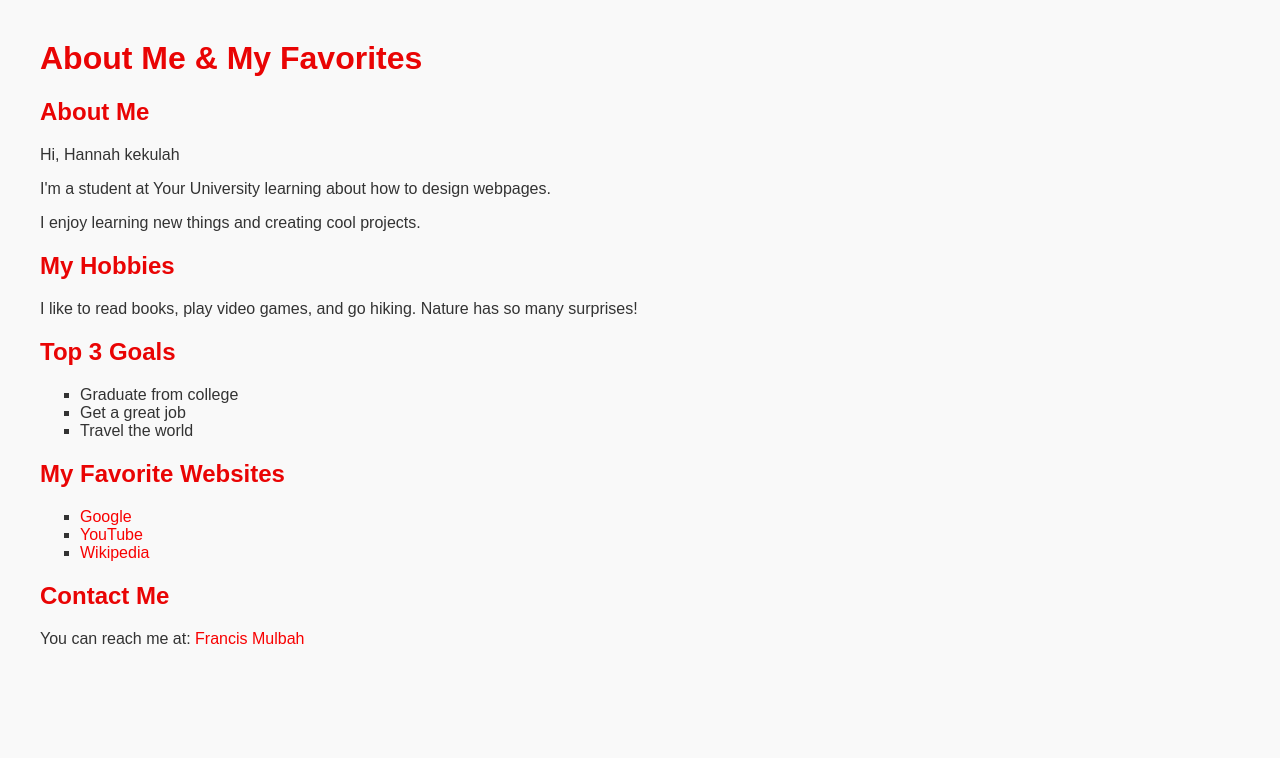
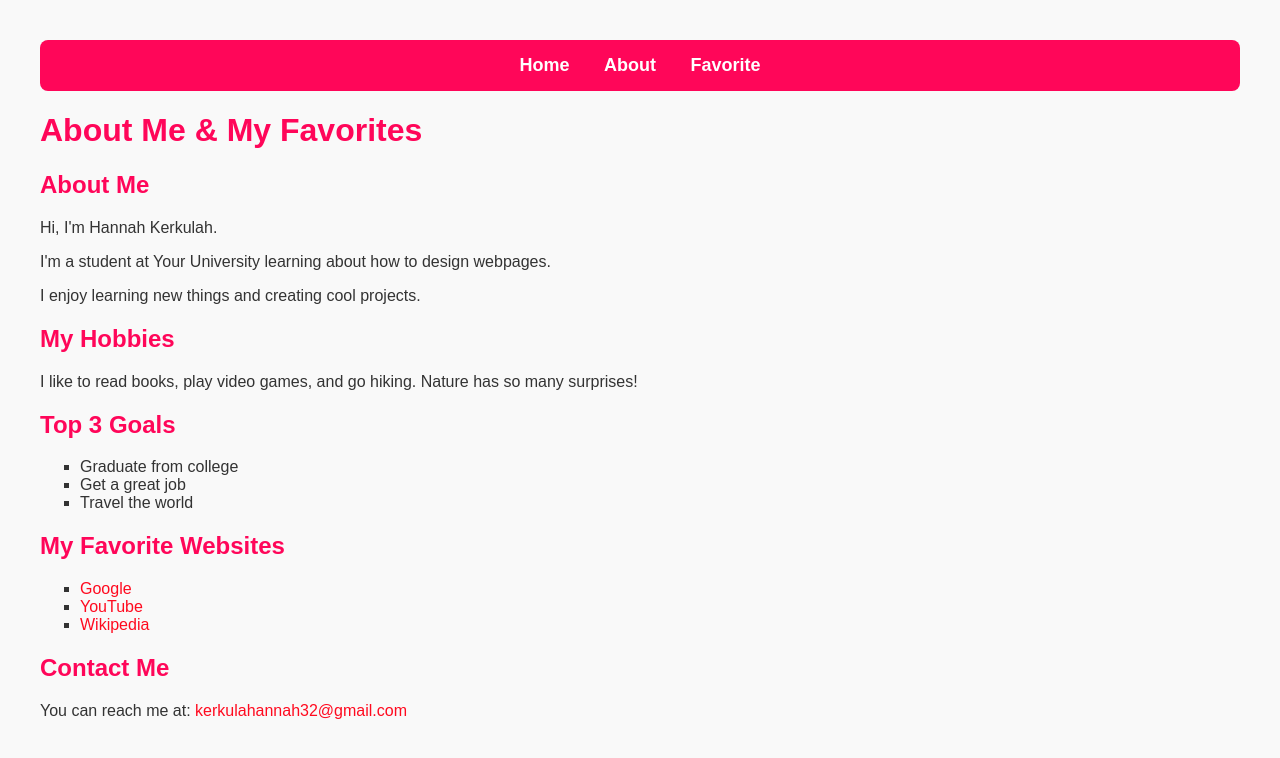
Before and after one commit to HannahZK/StarzAr277, a plain HTML site: page index.htnl.HTML in a window 1280 px wide. Drawn offline with Linux system fonts and the light colour scheme.

Commit message:
Update index.htnl.HTML

```diff
--- a/index.htnl.HTML
+++ b/index.htnl.HTML
@@ -10,14 +10,27 @@
       background-color: #f9f9f9;
       color: #333;
     }
+    header {
+      background-color: #ff0659;
+      color: white;
+      padding: 15px;
+      text-align: center;
+      border-radius: 8px;
+    }
+    nav span {
+      margin: 0 15px;
+      font-weight: bold;
+      font-size: 18px;
+      cursor: default;
+    }
     h1, h2 {
-      color: #e90404;
+      color: #ff0659;
     }
     ul {
       list-style-type: square;
     }
     a {
-      color: #f80101;
+      color: #ff0a1f;
       text-decoration: none;
     }
     a:hover {
@@ -27,10 +40,18 @@
 </head>
 <body>
 
+  <header>
+    <nav>
+      <span>Home</span>
+      <span>About</span>
+      <span>Favorite</span>
+    </nav>
+  </header>
+
   <h1>About Me & My Favorites</h1>
 
   <h2>About Me</h2>
-  <p>Hi, Hannah kekulah</p>
+  <p>Hi, I'm Hannah Kerkulah.</p>
   <p>I'm a student at Your University learning about how to design webpages.</p>
   <p>I enjoy learning new things and creating cool projects.</p>
 
@@ -52,7 +73,7 @@
   </ul>
 
   <h2>Contact Me</h2>
-  <p>You can reach me at: <a href="mailto:alex.student@email.com">Francis Mulbah</a></p>
+  <p>You can reach me at: <a href="mailto:kerkulahannah32@gmial.com">kerkulahannah32@gmail.com</a></p>
 
 </body>
 </html>
```
